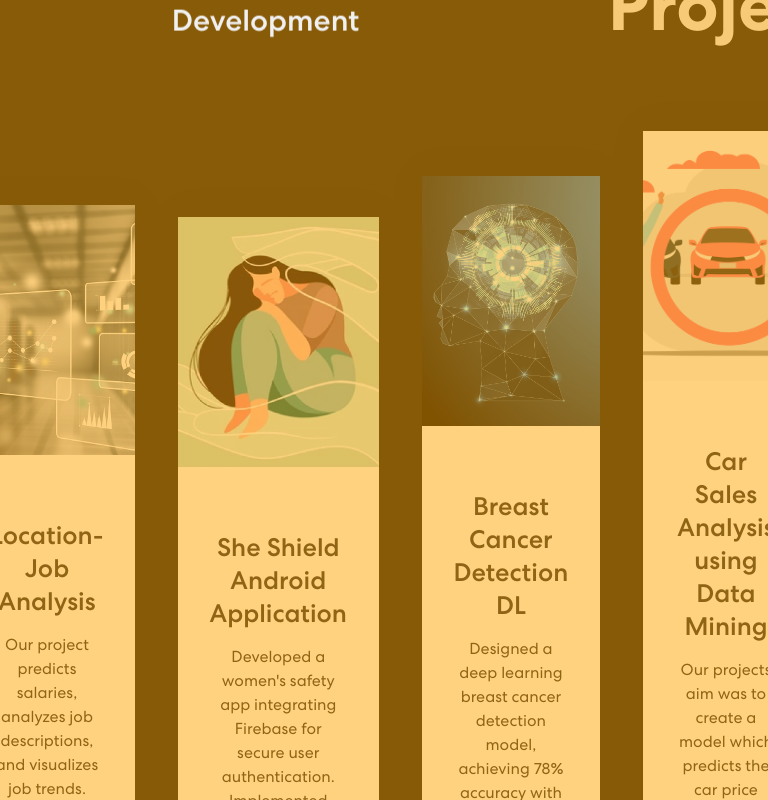
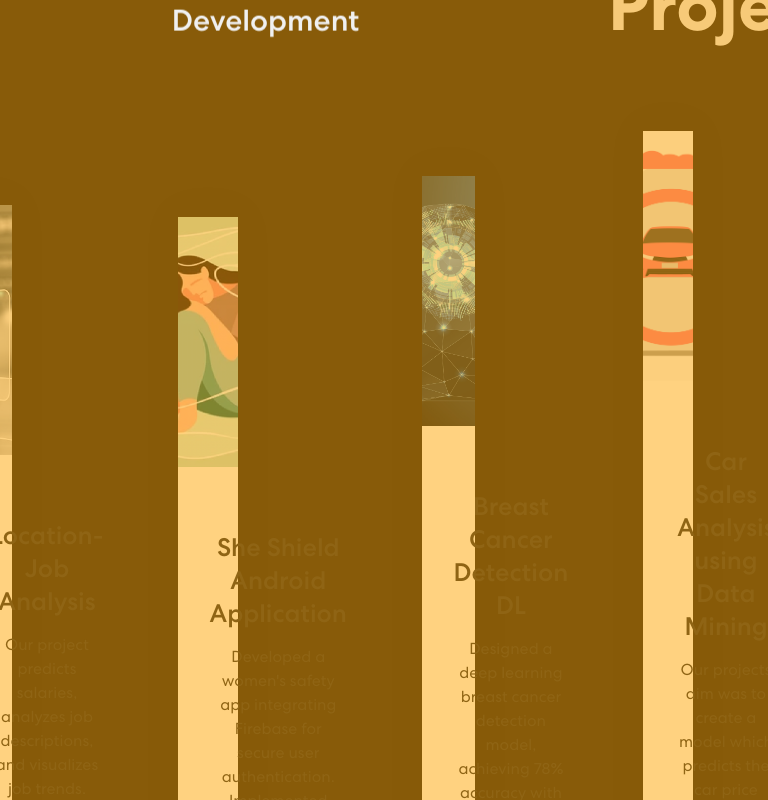
Before and after one commit to samyuktha1/Portfolio, a React (Create React App) app: page / in a window 768 px wide. Shown: the part 1240-2040 px from the top of the page. Built offline with nearby package versions, Linux system fonts and the light colour scheme.

Commit message:
updated portof

```diff
--- a/src/App.css
+++ b/src/App.css
@@ -573,7 +573,35 @@ Project Styles */
 .text-md{
 padding-top: 15px;
 }
+@media only screen and (min-width: 768px) and (max-width: 1024px) {
+  .portfolio--container-box {
+    display: flex;
+    flex-wrap: wrap; /* Ensure that the cards wrap properly on smaller screens */
+    justify-content: space-between;
+    align-items: flex-start;
+    gap: 20px; /* Add some gap between the cards to avoid overlap */
+  }
 
+  .portfolio--section--card {
+    flex: 1 1 30%; /* Set each card to take up an equal amount of space */
+    max-width: 30%; /* Ensure each card has a consistent max-width */
+    height: auto; /* Allow the height to adjust automatically */
+    box-sizing: border-box; /* Include padding and borders in the card's total width/height */
+  }
+
+  /* Adjust the image container to ensure the size is consistent */
+  .portfolio--section--img-container {
+    height: 250px; /* Make the image height slightly smaller for better fit */
+    width: 100%; /* Ensure the image takes up the full width of the card */
+    overflow: hidden;
+  }
+
+  .portfolio--section--img-container img {
+    width: 100%;
+    height: 100%;
+    object-fit: cover; /* Ensure images maintain their aspect ratio and fill the container */
+  }
+}
 
 
 
```
